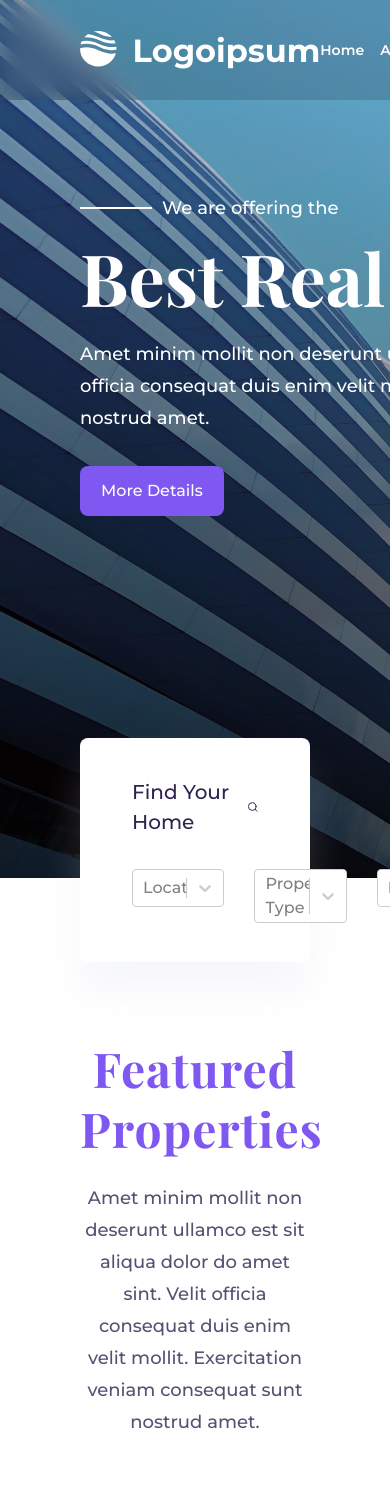
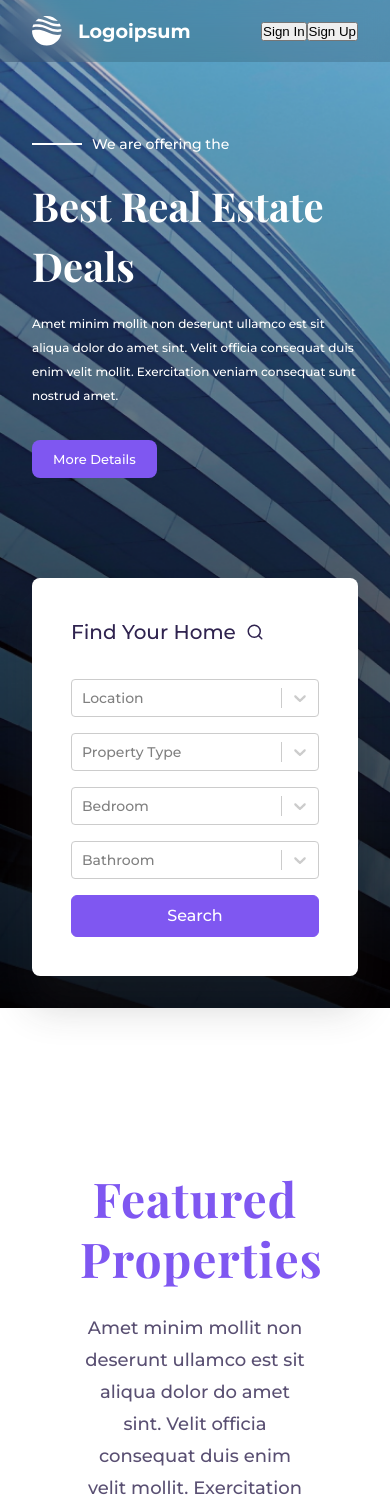
Before and after one commit to Melka1/starter-app, a Next.js app: page / in a window 390 px wide. Shown: the top 1504 px of the page. Built offline with nearby package versions, Linux system fonts and the light colour scheme; no server answers.

Commit message:
landing page media query

```diff
--- a/src/components/homepage/styles/landing.module.css
+++ b/src/components/homepage/styles/landing.module.css
@@ -6,7 +6,8 @@
 }
 
 .container {
-  width: 727px;
+  width: 85%;
+  max-width:800px;
 }
 
 .line {
@@ -67,7 +68,7 @@
   position: relative;
   top: 222px;
   color: black;
-  box-shadow: 0px 30px 40px rgba(212, 217, 232, 0.2);
+  box-shadow: 0px 30px 40px rgba(45, 45, 45, 0.2);
 }
 
 .search::-webkit-scrollbar {
@@ -128,3 +129,138 @@
   color: #7F57F1;
   border: 1px solid #2F234F;
 }
+
+@media screen and (max-width:1024px) {
+  .search {
+    padding: 39px;
+  }
+
+  .search--type {
+    grid-template-columns: 2.25fr 3fr 2fr 2fr 2.25fr;
+    font-size: 14px;
+    gap: 16px;
+  }
+}
+
+@media screen and (max-width:768px) {
+  .landing {
+    padding: 10rem 3rem;
+  }
+
+  .search {
+    top: 275px;
+  }
+
+  .line {
+    width: 60px;
+  }
+  .sub-title {
+    font-size: 16px;
+  }
+
+  .container h2 {
+    font-size: 55px;
+  }
+
+  .container>p {
+    font-size: 14px;
+  }
+
+  .container button {
+    font-size: 13px;
+    line-height: 20px;
+    padding:8px 20px;
+  }
+
+  .search--type {
+    grid-template-columns: repeat(3, 1fr);
+  }
+
+  .search--type div:nth-of-type(2){
+    grid-column: 2/-1;
+  }
+
+}
+
+@media screen and (max-width:425px) {
+  .landing {
+    padding: 8rem 2rem;
+    padding-bottom: 2rem;
+    background-size: cover;
+  }
+
+  .container {
+    width: 100%;
+  }
+
+  .search {
+    top: 0;
+    margin-top: 100px;
+  }
+
+  .search--type {
+    grid-template-columns: initial;
+    justify-content: initial;
+  }
+
+  .search--type button {
+    padding: 0.5rem;
+  }
+
+  .line {
+    width: 50px;
+  }
+
+  .sub-title {
+    font-size: 14px;
+  }
+
+  .container h2 {
+    font-size: 40px;
+    line-height: 60px;
+    margin-top: 16px;
+
+  }
+
+  .container>p {
+    font-size: 12px;
+    line-height: 24px;
+
+  }
+
+  .container button {
+    font-size: 13px;
+    line-height: 20px;
+    padding:8px 20px;
+  }
+}
+
+@media screen and (max-width:320px) {
+  .search {
+    padding: 26px;
+  }
+
+  .container h2 {
+    font-size: 35px;
+  }
+
+  .search .search--title {
+    margin-bottom: 1.5rem;
+  }
+
+  .search--title p {
+    font-size: 16px;
+    line-height: 24px;
+
+  }
+
+  .search--type {
+    font-size: 12px;
+    gap: 12px;
+  }
+
+  .search--type button {
+    font-size: 14px;
+  }
+
+}
--- a/src/components/homepage/styles/navbar.module.css
+++ b/src/components/homepage/styles/navbar.module.css
@@ -14,6 +14,7 @@
 .logo {
   display: flex;
   gap: 1rem;
+  align-items: center;
 }
 
 .logo h1 {
@@ -50,3 +51,52 @@
 .links ul li:hover div{
   width: 100%;
 }
+
+
+@media screen and (max-width:768px){
+  .navbar {
+    padding: 1rem 2rem;
+  }
+
+  .logo h1 {
+    font-size: 1.5rem;
+  }
+
+  .links ul li {
+    font-size: 12px;
+  }
+}
+
+@media screen and (max-width:425px) {
+  .links {
+    display: none;
+  }
+
+  .logo img {
+    width: 30px;
+    height: 30px;
+  }
+
+  .logo h1 {
+    font-size: 1.2rem;
+  }
+
+  .navbar {
+    padding: 1rem 2rem;
+  }
+}
+
+@media screen and (max-width:320px) {
+  .logo img {
+    width: 25px;
+    height: 25px;
+  }
+
+  .logo h1 {
+    font-size: 1rem;
+  }
+
+  .navbar {
+    padding: 1rem;
+  }
+}
```
